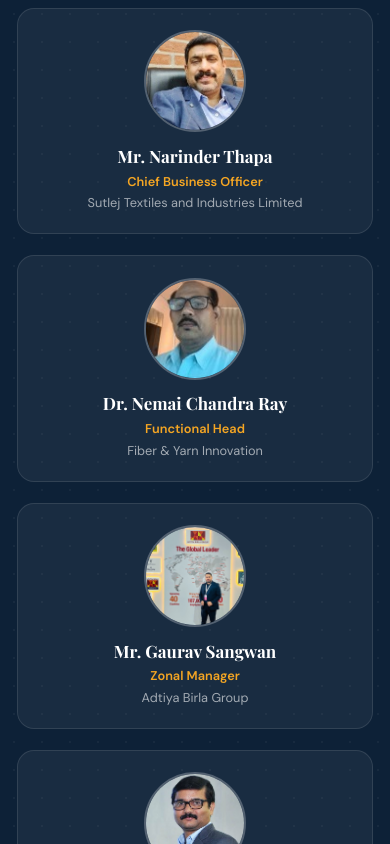
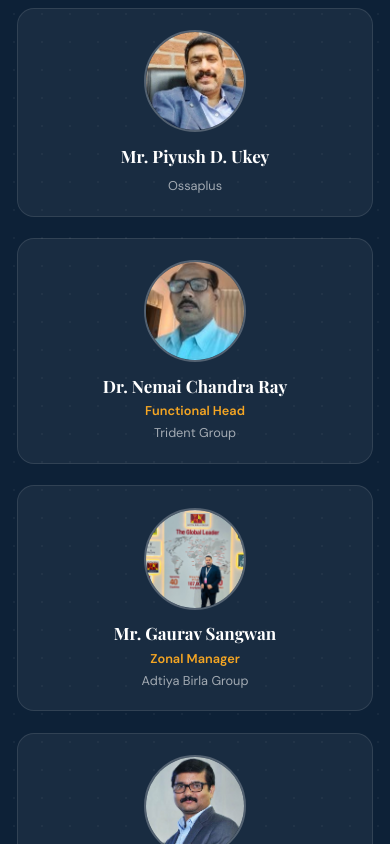
Before and after one commit to harimurugan1989/institute-academia-conclave, a React (Vite) app: page / in a window 390 px wide. Shown: the part 11156-12000 px from the top of the page. Built offline with nearby package versions, Linux system fonts and the light colour scheme.

Commit message:
organising committee updated

```diff
--- a/src/App.jsx
+++ b/src/App.jsx
@@ -7,6 +7,7 @@ import Themes       from "./components/Themes";
 import Activities   from "./components/Activities";
 import Participants from "./components/Participants";
 import Speakers     from "./components/Speakers";
+import Panelists    from "./components/Panelists";
 import Committee    from "./components/Committee";
 import Register     from "./components/Register";
 import Contact      from "./components/Contact";
@@ -24,6 +25,7 @@ function HomePage() {
       <Objectives />
       <Themes />
       <Speakers />
+      <Panelists />
       <Activities />
       <Sponsors />
       <Participants />
--- a/src/components/Committee.jsx
+++ b/src/components/Committee.jsx
@@ -201,7 +201,7 @@ export default function Committee() {
           className="mb-8"
         >
           <SectionDivider label="Executive General Chairs" />
-          <div className="grid sm:grid-cols-3 gap-4">
+          <div className="grid sm:grid-cols-2 gap-4 max-w-2xl mx-auto">
             {COMMITTEE.executiveGeneralChairs.map((c) => (
               <RowCard key={c.name} name={c.name} designation={c.designation} image={c.image} />
             ))}
@@ -217,7 +217,7 @@ export default function Committee() {
           className="mb-8"
         >
           <SectionDivider label="Program General Chairs" />
-          <div className="grid sm:grid-cols-2 gap-4 max-w-2xl mx-auto">
+          <div className="grid sm:grid-cols-3 gap-4">
             {COMMITTEE.programGeneralChairs.map((c) => (
               <RowCard key={c.name} name={c.name} dept={c.dept} image={c.image} />
             ))}
--- /dev/null
+++ b/src/components/Panelists.jsx
@@ -0,0 +1,100 @@
+import { useRef, useState } from "react";
+import { motion, useInView } from "framer-motion";
+import { PANELISTS } from "../data/content";
+
+const fadeUp = {
+  hidden: { opacity: 0, y: 35 },
+  show:   { opacity: 1, y: 0, transition: { duration: 0.5 } },
+};
+
+function getInitials(name) {
+  const parts = name.replace(/^(Mr\.|Ms\.|Dr\.|Sh\.|Prof\.)\s*/i, "").trim().split(" ");
+  return parts.length >= 2
+    ? parts[0][0] + parts[parts.length - 1][0]
+    : parts[0][0];
+}
+
+function PanelistCard({ panelist, index }) {
+  const initials = getInitials(panelist.name);
+
+  return (
+    <motion.div
+      variants={fadeUp}
+      transition={{ delay: index * 0.04 }}
+      className="group bg-white/5 border border-white/10 rounded-2xl p-5 w-full sm:w-64
+                 hover:bg-white/10 hover:border-[#F5A623]/30 transition-all duration-300
+                 flex flex-col items-center text-center gap-3"
+    >
+      <div className="w-24 h-24 sm:w-28 sm:h-28 rounded-full bg-[#1565C0]/25 border-2 border-white/25
+                      flex items-center justify-center font-display font-bold text-[#F5A623] text-2xl select-none">
+        {initials}
+      </div>
+
+      <div className="flex flex-col gap-1">
+        <h3 className="font-display font-bold text-white text-base sm:text-[17px] leading-snug">
+          {panelist.name}
+        </h3>
+        <p className="text-[#F5A623] font-body font-semibold text-xs sm:text-sm leading-snug">
+          {panelist.designation}
+        </p>
+        <p className="text-white/60 font-body text-xs sm:text-sm leading-snug">
+          {panelist.affiliation}
+        </p>
+      </div>
+    </motion.div>
+  );
+}
+
+export default function Panelists() {
+  const ref    = useRef(null);
+  const inView = useInView(ref, { once: true, margin: "-80px" });
+
+  return (
+    <section id="panelists" ref={ref} className="py-24 bg-[#091a2a] relative overflow-hidden">
+      <div
+        className="absolute inset-0 opacity-[0.04]"
+        style={{
+          backgroundImage: "radial-gradient(circle, #ffffff 1px, transparent 1px)",
+          backgroundSize: "28px 28px",
+        }}
+      />
+      <div className="absolute bottom-0 right-0 w-96 h-96 bg-[#F5A623]/10 rounded-full
+                      blur-3xl translate-y-1/2 translate-x-1/3 pointer-events-none" />
+
+      <div className="relative max-w-7xl mx-auto px-4 sm:px-6">
+
+        <motion.div
+          variants={fadeUp}
+          initial="hidden"
+          animate={inView ? "show" : "hidden"}
+          className="text-center mb-14"
+        >
+          <span className="inline-block text-[#F5A623] font-body font-semibold text-sm
+                           tracking-widest uppercase mb-3 bg-[#F5A623]/10 px-4 py-1.5
+                           rounded-full border border-[#F5A623]/20">
+            Panel Discussion
+          </span>
+          <h2 className="font-display font-bold text-white text-3xl sm:text-4xl md:text-5xl
+                         section-title [&::after]:bg-[#F5A623]">
+            Panelists
+          </h2>
+          <p className="mt-5 text-white/55 font-body text-base max-w-xl mx-auto">
+            Industry leaders participating in the MSME panel discussion.
+          </p>
+        </motion.div>
+
+        <motion.div
+          variants={{ show: { transition: { staggerChildren: 0.06 } } }}
+          initial="hidden"
+          animate={inView ? "show" : "hidden"}
+          className="flex flex-wrap justify-center gap-5"
+        >
+          {PANELISTS.map((panelist, i) => (
+            <PanelistCard key={panelist.id} panelist={panelist} index={i} />
+          ))}
+        </motion.div>
+
+      </div>
+    </section>
+  );
+}
--- a/src/data/content.js
+++ b/src/data/content.js
@@ -209,16 +209,16 @@ export const SPEAKERS = [
   },
   {
     id: 16,
-    name: "Mr. Narinder Thapa",
-    designation: "Chief Business Officer",
-    affiliation: "Sutlej Textiles and Industries Limited",
+    name: " Mr. Piyush D. Ukey",
+    designation: "",
+    affiliation: "Ossaplus",
     image: "/speakers/16-narinder-thapa.jpg",
   },
   {
     id: 17,
     name: "Dr. Nemai Chandra Ray",
     designation: "Functional Head",
-    affiliation: "Fiber & Yarn Innovation",
+    affiliation: "Trident Group",
     image: "/speakers/17-nemai-chandra-ray.jpg",
   },
   {
@@ -255,6 +255,41 @@ export const SPEAKERS = [
     affiliation: "ADK Instruments",
     image: "/speakers/manmohan.jpg",
   },
+    {
+    id: 23,
+    name: "Dr. C S Yadav",
+    designation: "",
+    affiliation: "DST, GoI",
+    image: "/speakers/manmohan.jpg",
+  },
+     {
+    id: 23,
+    name: "Mr. Ashutosh Wadhwa ",
+    designation: "",
+    affiliation: "RajHans International",
+    image: "/speakers/manmohan.jpg",
+  },
+];
+
+export const PANELISTS = [
+  {
+    id: 1,
+    name: "Mr. R.K. Sabharwal",
+    designation: "Panelist-MSME",
+    affiliation: "Sharp Chuks and Machinery",
+  },
+  {
+    id: 2,
+    name: "Mr. Sumanyu Agarwal",
+    designation: "Panelist-MSME",
+    affiliation: "Castpro",
+  },
+  {
+    id: 3,
+    name: "Mr. Japeesh Chander",
+    designation: "Panelist-MSME",
+    affiliation: "Dras Engineering Pvt. Ltd.",
+  },
 ];
 
 export const SPONSORS = [
@@ -267,6 +302,17 @@ export const SPONSORS = [
         name: "Agmatel + Keysight",
         logo: "/speakers/Agmatel+Keysight Logo.png",
         benefits: "Keynote speaking opportunity, premium branding, exclusive stall, logo on all materials, social media promotion",
+      },
+    ],
+  },
+  {
+    tier: "Associate Sponsor",
+    amount: "₹50,000",
+    color: "#94a3b8",
+    companies: [
+      {
+        name: "Swan International Pvt Ltd",
+        logo: "/speakers/swan-environmental.png",
       },
     ],
   },
@@ -302,19 +348,15 @@ export const COMMITTEE = {
   executiveGeneralChairs: [
     {
       name: "Dr. Mamta Khosla",
-      designation: "Dean, Industry & International Affairs",
+      designation: "Former Dean, Industry & International Affairs",
       image: "/organising/01-mamta-khosla.jpg",
     },
     {
       name: "Dr. Ajay Bansal",
-      designation: "Registrar, NIT Jalandhar",
+      designation: "Dean, Industry & International Affairs",
       image: "/organising/02-ajay-bansal.jpg",
     },
-    {
-      name: "Dr. Arun Khosla",
-      designation: "Department of ECE",
-      image: "/organising/03-arun-khosla.jpg",
-    },
+
   ],
   programGeneralChairs: [
     {
@@ -322,25 +364,31 @@ export const COMMITTEE = {
       dept: "Department of Mathematics & Computing",
       image: "/organising/04-neha-yadav.jpg",
     },
+    { name: "Dr. Prangya Rajan Rout",     dept: "Dept. of Biotechnology", image: "/organising/06-prangya-rajan-rout.jpg" },
+    { name: "Dr. Saurabh Kango",          dept: "Dept. of Mechanical Engineering", image: "/organising/13-saurabh-kango.jpg" },
+
+
+  ],
+  coordinators: [
+    {
+      name: "Dr. Arun Khosla",
+      dept: "Department of ECE",
+      image: "/organising/03-arun-khosla.jpg",
+    },
     {
       name: "Dr. Balwinder Raj",
       dept: "Department of ECE",
       image: "/organising/05-balwinder-raj.jpg",
     },
-  ],
-  coordinators: [
-    { name: "Dr. Prangya Rajan Rout",     dept: "Dept. of Biotechnology", image: "/organising/06-prangya-rajan-rout.jpg" },
     { name: "Dr. O.P. Verma",             dept: "Dept. of ICE", image: "/organising/07-op-verma.jpg" },
     { name: "Dr. Anupam Yadav",           dept: "Dept. of Mathematics & Computing", image: "/organising/08-anupam-yadav.jpeg" },
     { name: "Dr. Mahesh Patel",           dept: "Dept. of Civil Engineering", image: "/organising/09-mahesh-patel.jpg" },
     { name: "Dr. Nisha Chaurasia",        dept: "Dept. of IT", image: "/organising/10-nisha-chaurasia.jpeg" },
     { name: "Dr. Harimurugan",            dept: "Dept. of Electrical Engineering", image: "/organising/11-harimurugan.jpg" },
     { name: "Dr. Urvashi",               dept: "Dept. of Computer Science Engineering", image: "/organising/12-urvashi.jpg" },
-    { name: "Dr. Saurabh Kango",          dept: "Dept. of Mechanical Engineering", image: "/organising/13-saurabh-kango.jpg" },
     { name: "Dr. Narendra Kumar",         dept: "Dept. of IPE", image: "/organising/14-narendra-kumar.jpeg" },
+    { name: "Dr. Palaniswamy N.K.",       dept: "Dept. of Textile Engineering", image: "/organising/16-palaniswamy-nk.jpg" },
     { name: "Dr. Suneel Dutt",            dept: "Dept. of Physics", image: "/organising/15-suneel-dutt.jpg" },
-    { name: "Dr. Palaniswamy N.K.",       dept: "Dept. of Textile Engineering", image: "/organising/16-palaniswamy-nk.jpg" },
-    { name: "Dr. Vickram Jeet Singh",     dept: "Dept. of Chemistry", image: "/organising/17-vickram-jeet-singh.jpg" },
     { name: "Dr. Nitin Naresh Pandhare", dept: "Dept. of Chemical Engineering", image: "/organising/18-nitin-naresh-pandhare.jpg" },
     { name: "Dr. Yaisna Rajkumari",       dept: "Dept. of Humanities & Management", image: "/organising/19-yaisna-rajkumari.jpeg" },
   ],
```
Also changed, not shown: src/components/Sponsors.jsx (+12 -6 lines), src/pages/SponsorsPage.jsx (+12 -6 lines), public/speakers/swan-environmental.png (added).
